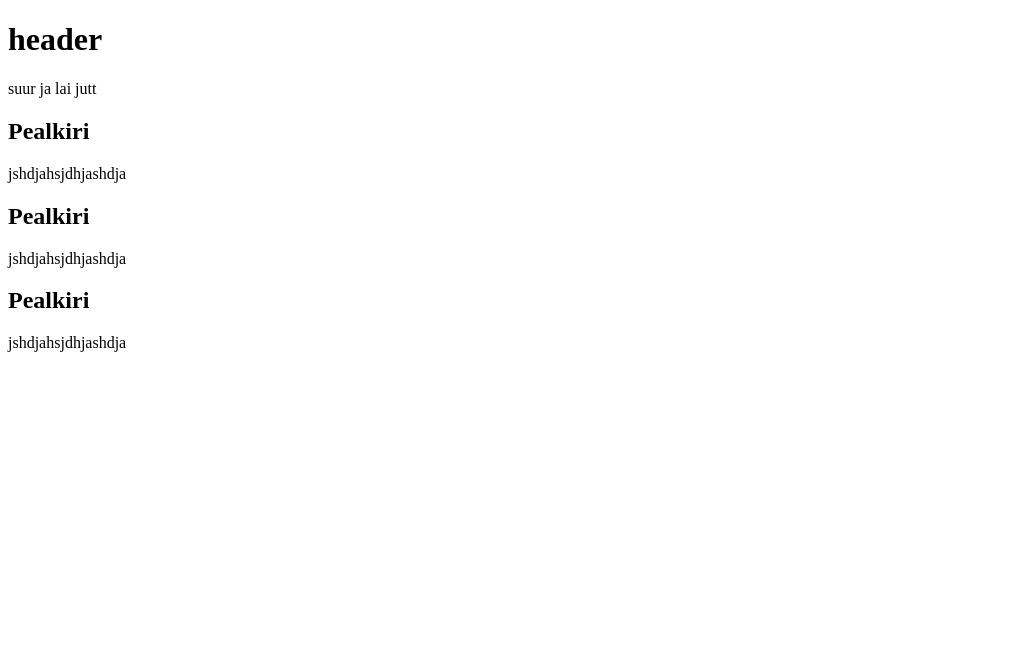
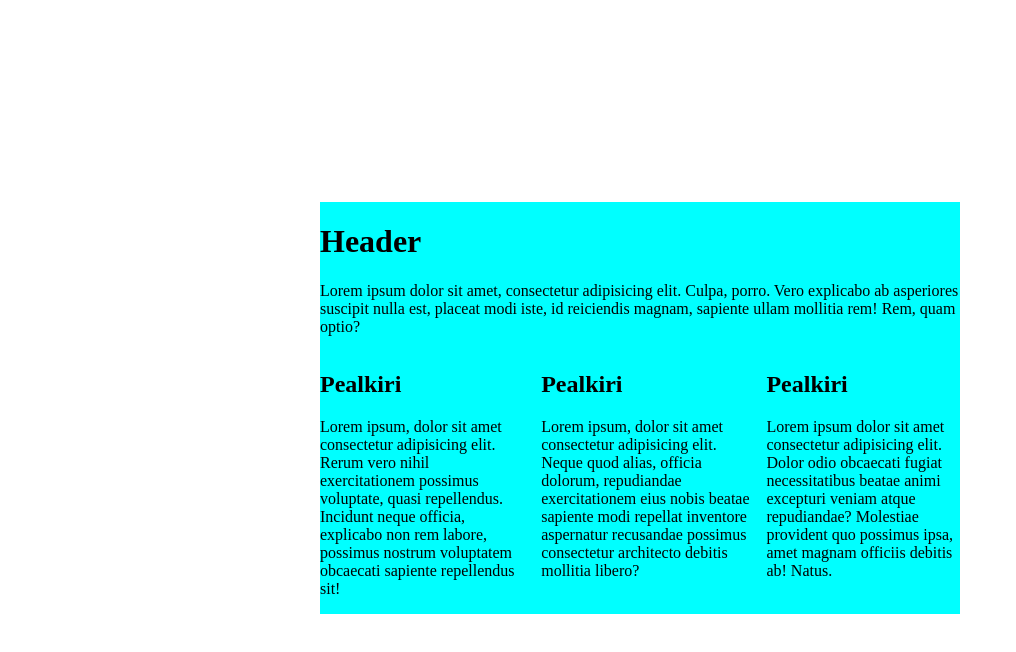
Before and after one commit to visuaalmeedia/01-seimar-tunnid, a plain HTML site: page 02-06-02/index.html in a window 1280 px wide. Shown: the whole page, without its empty margins (0-1016 px from the left). Drawn offline with Linux system fonts and the light colour scheme.

Commit message:
tunnidabc

```diff
--- a/02-06-02/index.html
+++ b/02-06-02/index.html
@@ -7,26 +7,28 @@
     <link rel="stylesheet" href="style.css">
 </head>
 <body>
+    <main>
     <div>
         <div>
-            <h1>header</h1>
-            <p>suur ja lai jutt</p>
+            <h1>Header</h1>
+            <p>Lorem ipsum dolor sit amet, consectetur adipisicing elit. Culpa, porro. Vero explicabo ab asperiores suscipit nulla est, placeat modi iste, id reiciendis magnam, sapiente ullam mollitia rem! Rem, quam optio?</p>
         </div>
 
-        <div>
+        <div class="card-row">
             <div>
                 <h2>Pealkiri</h2>
-                <p>jshdjahsjdhjashdja</p>
+                <p>Lorem ipsum, dolor sit amet consectetur adipisicing elit. Rerum vero nihil exercitationem possimus voluptate, quasi repellendus. Incidunt neque officia, explicabo non rem labore, possimus nostrum voluptatem obcaecati sapiente repellendus sit!</p>
             </div>
             <div>
                 <h2>Pealkiri</h2>
-                <p>jshdjahsjdhjashdja</p>
+                <p>Lorem ipsum, dolor sit amet consectetur adipisicing elit. Neque quod alias, officia dolorum, repudiandae exercitationem eius nobis beatae sapiente modi repellat inventore aspernatur recusandae possimus consectetur architecto debitis mollitia libero?</p>
             </div>
             <div>
                 <h2>Pealkiri</h2>
-                <p>jshdjahsjdhjashdja</p>
+                <p>Lorem ipsum dolor sit amet consectetur adipisicing elit. Dolor odio obcaecati fugiat necessitatibus beatae animi excepturi veniam atque repudiandae? Molestiae provident quo possimus ipsa, amet magnam officiis debitis ab! Natus.</p>
             </div>
         </div>
     </div>
-</body>
+    </main>
+   </body>
 </html>
--- a/02-06-02/style.css
+++ b/02-06-02/style.css
@@ -0,0 +1,15 @@
+body {
+    display: flex;
+    justify-content: center;
+    align-items: center;
+    height: 100vh;
+}
+main {
+    background-color: aqua;
+    width: 80ch;
+    max-width: 100%;
+}
+.card-row {
+    display: flex;
+    gap: 1rem;
+}
```
Also changed, not shown: 1 other file.
